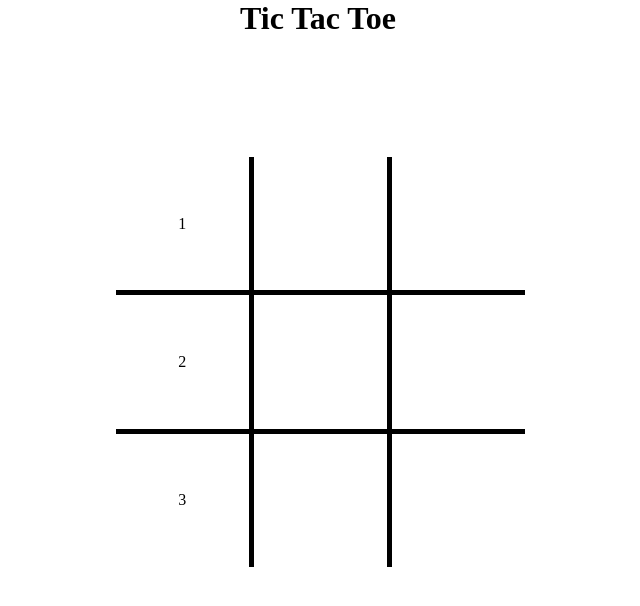
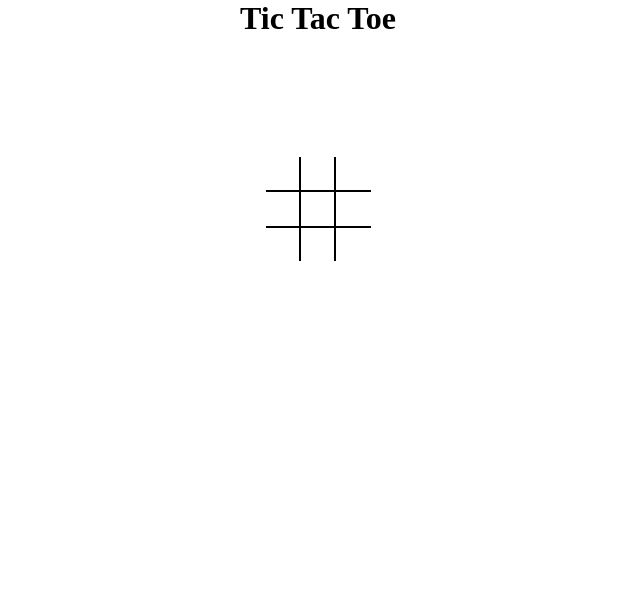
Before and after one commit to sum4n/TheOdinProject-TicTacToe, a plain HTML site: page index.html in a window 1280 px wide. Shown: the whole page, without its empty margins (322-962 px from the left). Drawn offline with Linux system fonts and the light colour scheme.

Commit message:
Basic play

```diff
--- a/index.html
+++ b/index.html
@@ -12,18 +12,18 @@
     <h1>Tic Tac Toe</h1>
     <div class="game-board">
         <div class="col1">
-            <div class="box brd-right brd-bot">1</div>
-            <div class="box brd-right brd-bot">2</div>
-            <div class="box brd-right">3</div>
+            <div class="box brd-right">1</div>
+            <div class="box brd-right ">2</div>
+            <div class="box">3</div>
         </div>
         <div class="col2">
-            <div class="box brd-right brd-bot"></div>
-            <div class="box brd-right brd-bot"></div>
             <div class="box brd-right"></div>
+            <div class="box brd-right"></div>
+            <div class="box"></div>
         </div>
         <div class="col3">
-            <div class="box brd-bot"></div>
-            <div class="box brd-bot"></div>
+            <div class="box brd-right"></div>
+            <div class="box brd-right"></div>
             <div class="box"></div>
         </div>
     </div>
--- a/script.js
+++ b/script.js
@@ -0,0 +1,52 @@
+const Gameboard = (() => {
+    const gameboard = ['', '', '',
+                       '', '', '',
+                       '', '', ''];
+
+    const boxes = document.querySelectorAll(".box");
+    const list_boxes = Array.from(boxes);
+
+    const populateBoard = () => {
+        for (let i = 0; i < boxes.length; i++) {
+            boxes[i].textContent = gameboard[i];
+        }
+    }
+
+    const playerPlay = (e) => {
+        for(const box of boxes){
+            box.addEventListener('click', markBoard.bind(e));
+        }
+    }
+
+    let playerMarker = ' ';
+
+    const markBoard = (e) => {
+        // console.log(e.target.textContent);
+        console.log(list_boxes.indexOf(e.target));
+        // e.target.textContent = 'y';
+        const index = list_boxes.indexOf(e.target);
+
+        if (!e.target.textContent) {
+            if(playerMarker === ' ' || playerMarker === 'O'){
+            playerMarker = 'X';
+            } else {
+                playerMarker = 'O'
+            }
+            gameboard[index] = playerMarker;
+            populateBoard();
+        }
+
+
+    }
+
+
+
+    return {
+        populateBoard,
+        playerPlay,
+        gameboard,
+    };
+})();
+
+Gameboard.populateBoard();
+Gameboard.playerPlay();
--- a/style.css
+++ b/style.css
@@ -8,19 +8,22 @@ h1 {
 }
 
 .game-board {
-    height: 405px;
-    width: 405px;
+    height: 105px;
+    width: 105px;
     /* border: 1px solid rgba(0, 0, 0, 0.39); */
     margin: 120px auto; /* centers the div */
 
     display: flex;
-
+    flex-direction: column;
+}
+.col1, .col2, .col3 {
+    display: flex;
 }
 
 .box {
-    /* border: 1px solid red; */
-    width: calc(400px / 3);
-    height: calc(400px / 3);
+    /* border: 1px solid rgba(255, 0, 0, 0.13); */
+    width: calc(100px / 3);
+    height: calc(100px / 3);
 
     display: flex;
     align-items: center;
@@ -28,8 +31,13 @@ h1 {
 }
 
 .brd-right {
-    border-right: 5px solid black;
+    border-right: 2px solid black;
 }
-.brd-bot {
-    border-bottom: 5px solid black;
+
+
+.col1 {
+    border-bottom: 2px solid black;
 }
+.col2 {
+    border-bottom: 2px solid black;
+}
```
Also changed, not shown: 1 other file.
